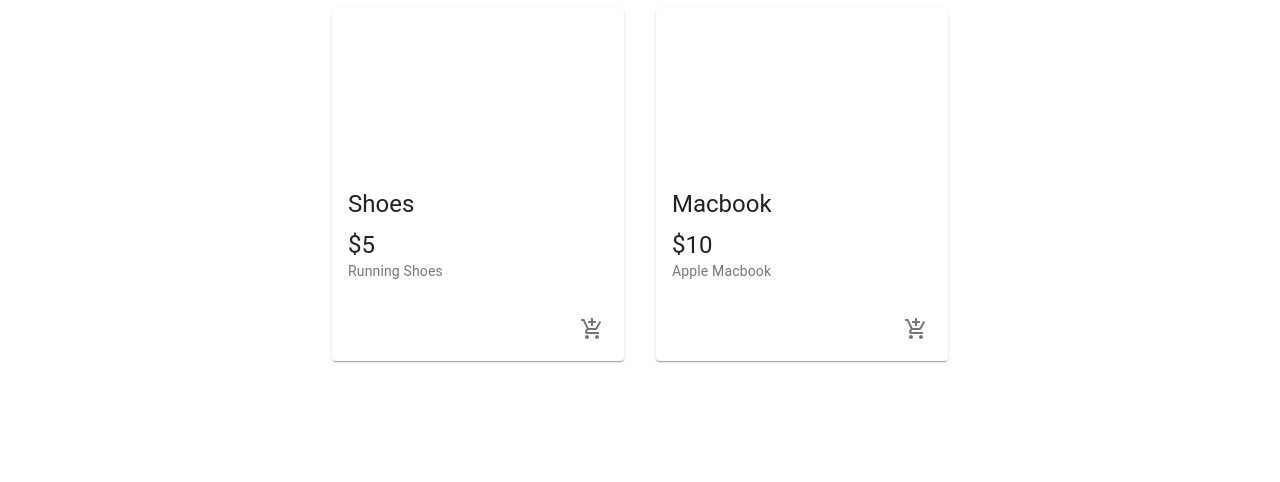
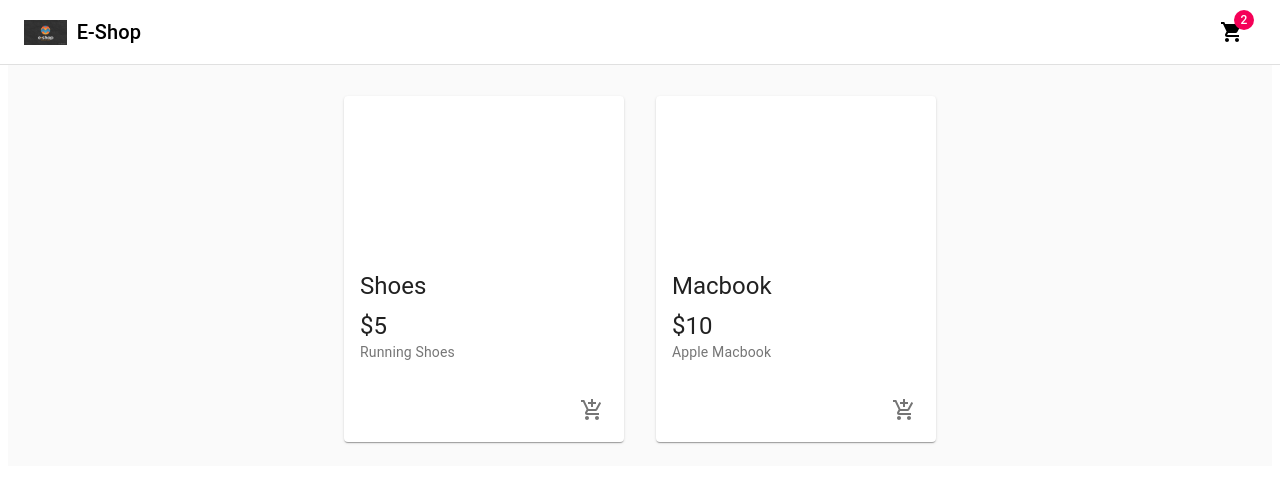
Before and after one commit to tayoolaigbe/e-shop, a React (Create React App) app: page / in a window 1280 px wide. Shown: the top 482 px of the page. Built offline with nearby package versions, Linux system fonts and the light colour scheme.

Commit message:
Worked on Navbar

```diff
--- a/src/App.js
+++ b/src/App.js
@@ -1,8 +1,11 @@
-import Products from './components/products/Products';
+// import Navbar from './components/navbar/Navbar';
+// import Products from './components/products/Products';
+import { Navbar, Products } from './components';
 
 function App() {
 	return (
 		<div>
+			<Navbar />
 			<Products />
 		</div>
 	);
--- /dev/null
+++ b/src/components/index.js
@@ -0,0 +1,2 @@
+export { default as Navbar } from './navbar/Navbar';
+export { default as Products } from './products/Products';
--- a/src/components/navbar/Navbar.js
+++ b/src/components/navbar/Navbar.js
@@ -8,8 +8,37 @@
 	Menu,
 	Typography,
 } from '@material-ui/core';
+import { ShoppingCart } from '@material-ui/icons';
+import eshop from '../../assets/eshop.jpg';
+import useStyles from './styles';
+
 const Navbar = () => {
-	return <div></div>;
+	const classes = useStyles();
+	return (
+		<div>
+			<AppBar position="fixed" className={classes.appBar} color="inherit">
+				<Toolbar>
+					<Typography variant="h6" className={classes.title} color="inherit">
+						<img
+							src={eshop}
+							alt="E-Shop"
+							height="25px"
+							className={classes.image}
+						/>
+						E-Shop
+					</Typography>
+					<div className={classes.grow} />
+					<div className={classes.button}>
+						<IconButton aria-label="Show cart items" color="inherit">
+							<Badge badgeContent={2} color="secondary">
+								<ShoppingCart />
+							</Badge>
+						</IconButton>
+					</div>
+				</Toolbar>
+			</AppBar>
+		</div>
+	);
 };
 
 export default Navbar;
--- /dev/null
+++ b/src/components/navbar/styles.js
@@ -0,0 +1,68 @@
+import { makeStyles, fade } from '@material-ui/core/styles';
+
+const drawerWidth = 0;
+
+export default makeStyles(theme => ({
+	appBar: {
+		boxShadow: 'none',
+		borderBottom: '1px solid rgba(0, 0, 0, 0.12)',
+		[theme.breakpoints.up('sm')]: {
+			width: `calc(100% - ${drawerWidth}px)`,
+			marginLeft: drawerWidth,
+		},
+	},
+	title: {
+		flexGrow: 1,
+		alignItems: 'center',
+		display: 'flex',
+		textDecoration: 'none',
+	},
+	image: {
+		marginRight: '10px',
+	},
+	menuButton: {
+		marginRight: theme.spacing(2),
+		[theme.breakpoints.up('sm')]: {
+			display: 'none',
+		},
+	},
+	grow: {
+		flexGrow: 1,
+	},
+	search: {
+		position: 'relative',
+		borderRadius: theme.shape.borderRadius,
+		backgroundColor: fade(theme.palette.common.white, 0.15),
+		'&:hover': {
+			backgroundColor: fade(theme.palette.common.white, 0.25),
+		},
+		marginRight: theme.spacing(2),
+		marginLeft: 0,
+		width: '100%',
+		[theme.breakpoints.up('sm')]: {
+			width: 'auto',
+		},
+	},
+	searchIcon: {
+		padding: theme.spacing(0, 2),
+		height: '100%',
+		position: 'absolute',
+		pointerEvents: 'none',
+		display: 'flex',
+		alignItems: 'center',
+		justifyContent: 'center',
+	},
+	inputRoot: {
+		color: 'inherit',
+	},
+	inputInput: {
+		padding: theme.spacing(1, 1, 1, 0),
+		// vertical padding + font size from searchIcon
+		paddingLeft: `calc(1em + ${theme.spacing(4)}px)`,
+		transition: theme.transitions.create('width'),
+		width: '100%',
+		[theme.breakpoints.up('md')]: {
+			width: '20ch',
+		},
+	},
+}));
--- a/src/components/products/Products.js
+++ b/src/components/products/Products.js
@@ -1,6 +1,7 @@
 import React from 'react';
 import { Grid } from '@material-ui/core';
 import Product from './product/Product';
+import useStyles from './styles';
 
 const products = [
 	{
@@ -18,8 +19,10 @@
 ];
 
 const Products = () => {
+	const classes = useStyles();
 	return (
-		<main>
+		<main className={classes.content}>
+			<div className={classes.toolbar} />
 			<Grid container justify="center" spacing={4}>
 				{products.map(product => (
 					<Grid item key={product.id} xs={12} sm={6} md={4} lg={3}>
--- /dev/null
+++ b/src/components/products/styles.js
@@ -0,0 +1,13 @@
+import { makeStyles } from '@material-ui/core/styles';
+
+export default makeStyles(theme => ({
+	toolbar: theme.mixins.toolbar,
+	content: {
+		flexGrow: 1,
+		backgroundColor: theme.palette.background.default,
+		padding: theme.spacing(3),
+	},
+	root: {
+		flexGrow: 1,
+	},
+}));
```
Also changed, not shown: src/assets/eshop.jpg (added).
